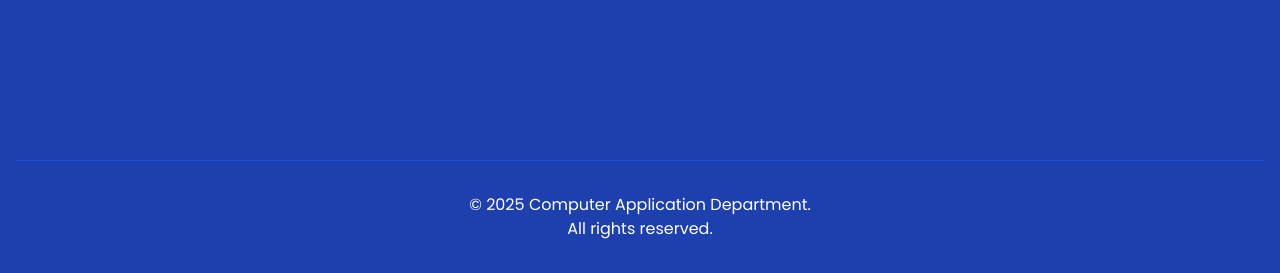
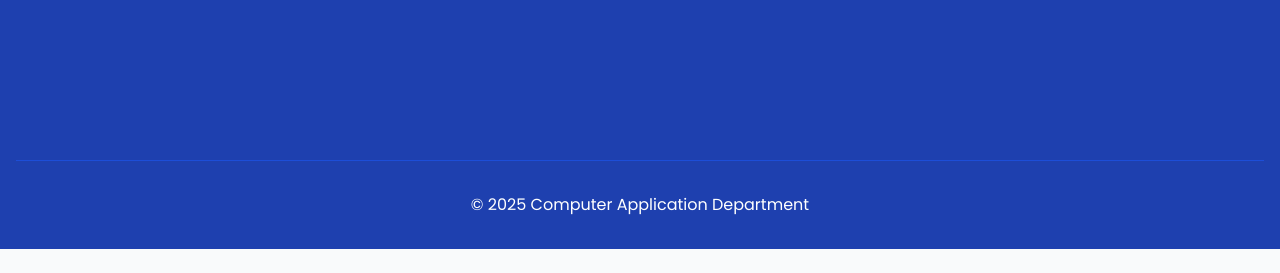
Before and after one commit to BCAbatch22-25/BCA.GCT, a plain HTML site: page index.html in a window 1280 px wide. Shown: the part 2976-3249 px from the top of the page. After the commit the page ends 3225 px from the top, so only its background shows below. Drawn offline with nearby package versions, Linux system fonts and the light colour scheme.

Commit message:
Refactor: Footer

```diff
--- a/index.html
+++ b/index.html
@@ -454,7 +454,7 @@
                 </div>
             </div>
             <div class="mt-8 text-center border-t border-blue-700 pt-8">
-                <p>&copy; <span class="footer-year"></span> Computer Application Department.<br>All rights reserved.</p>
+                <p>&copy; <span class="footer-year"></span> Computer Application Department</p>
             </div>
         </div>
     </footer>
```
